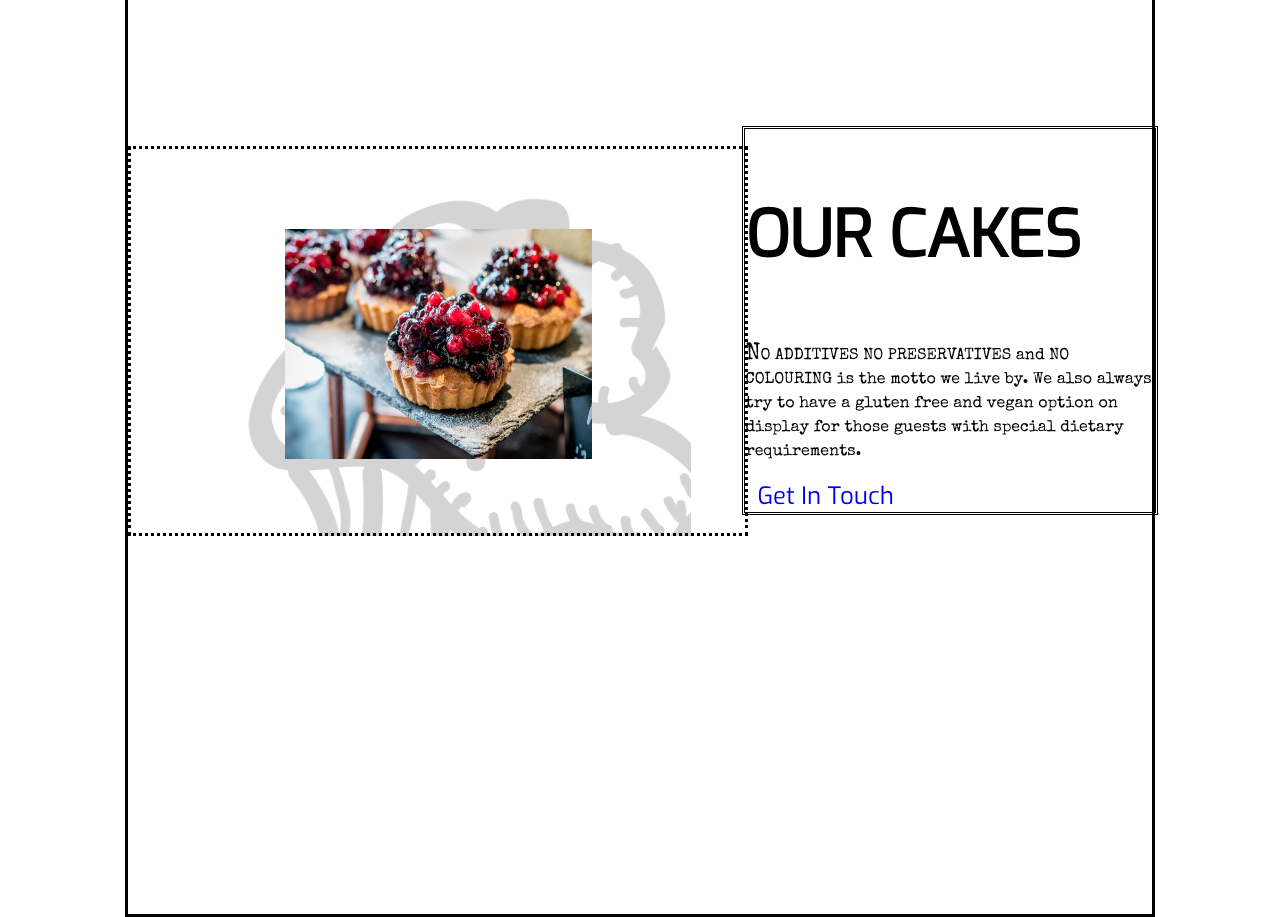
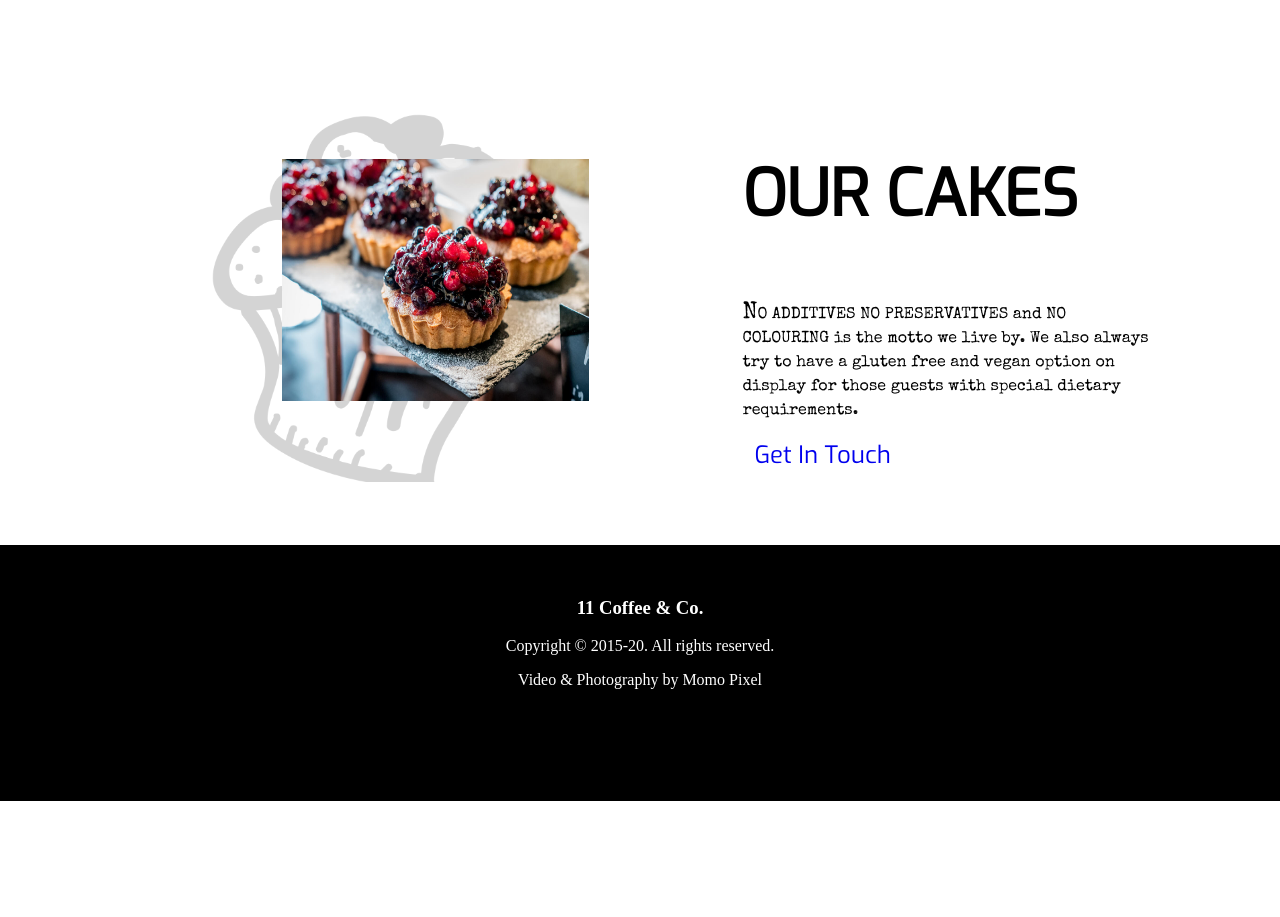
Before and after one commit to Isabelle-github/CafePrj, a plain HTML site: page index.html in a window 1280 px wide. Shown: the part 7080-7997 px from the top of the page. After the commit the page ends 7881 px from the top, so only its background shows below. Drawn offline with nearby package versions, Linux system fonts and the light colour scheme.

Commit message:
contact darft

```diff
--- a/assets/css/style.css
+++ b/assets/css/style.css
@@ -204,22 +204,22 @@ nav>ul>li>a:hover{
 /* ======CAKES======= */
 #cakes{
     width: 80%;
-    height: 100vw;
-    border-style:solid;
+    height: 70vw;
+    border-style:none;
     margin: 0px auto;
 }
 #cakes div{
     position:relative;
     width: 60%;
-    height: 30%;
+    height: 45%;
     left: 0%;
-    top: 40%;
+    top: 50%;
     margin: 0px 0px;
     padding:0px 0px;
-    border-style: dotted;
+    border-style: none;
     background-image: url("../img/muffin_icon.png");
     background-repeat: no-repeat;
-    background-size: 70vh;
+    background-size: contain;
     font-family: 'Exo', sans-serif;
 }
 #cakes article{
@@ -227,10 +227,10 @@ nav>ul>li>a:hover{
     width: 40%;
 
     left: 60%;
-    top: 8%;
+    top: 6%;
     margin: 0px 0px;
     padding:0px 0px;
-    border-style: double;
+    border-style: none;
     font-family: 'Exo', sans-serif;
 }
 #cakes img{
@@ -270,3 +270,12 @@ nav>ul>li>a:hover{
     background-color: grey;
 }
 /* ======FOOTER/CONTACT======= */
+#contact {
+    background-color: #000;
+    height: 20vw;
+    color: #fff;
+    text-align: center;
+}
+#contact h3{
+    padding-top: 4%;
+}
--- a/index.html
+++ b/index.html
@@ -123,6 +123,11 @@
 
         </section>
         <section id="contact">
+            <h3>11 Coffee & Co.
+            </h3>
+            <p> Copyright © 2015-20. All rights reserved.
+            </p>
+            <p> Video & Photography by Momo Pixel</p>
 
         </section>
     </main>
```
